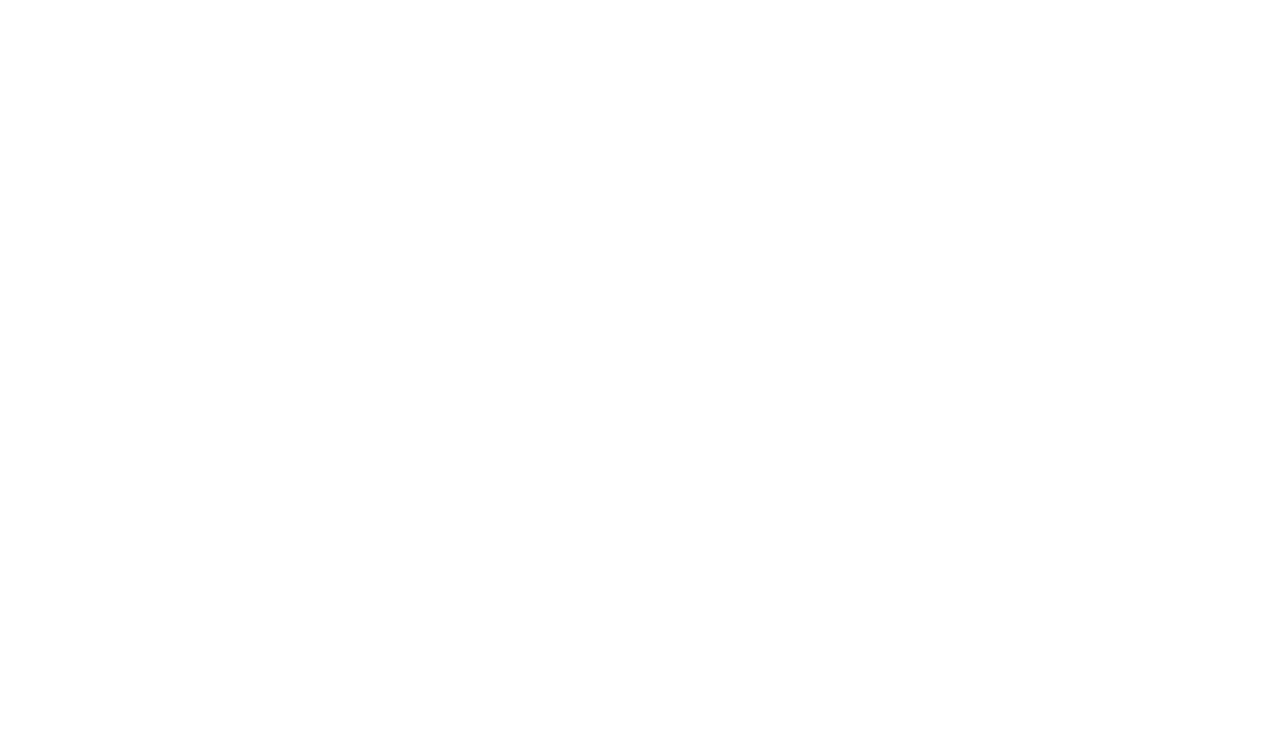
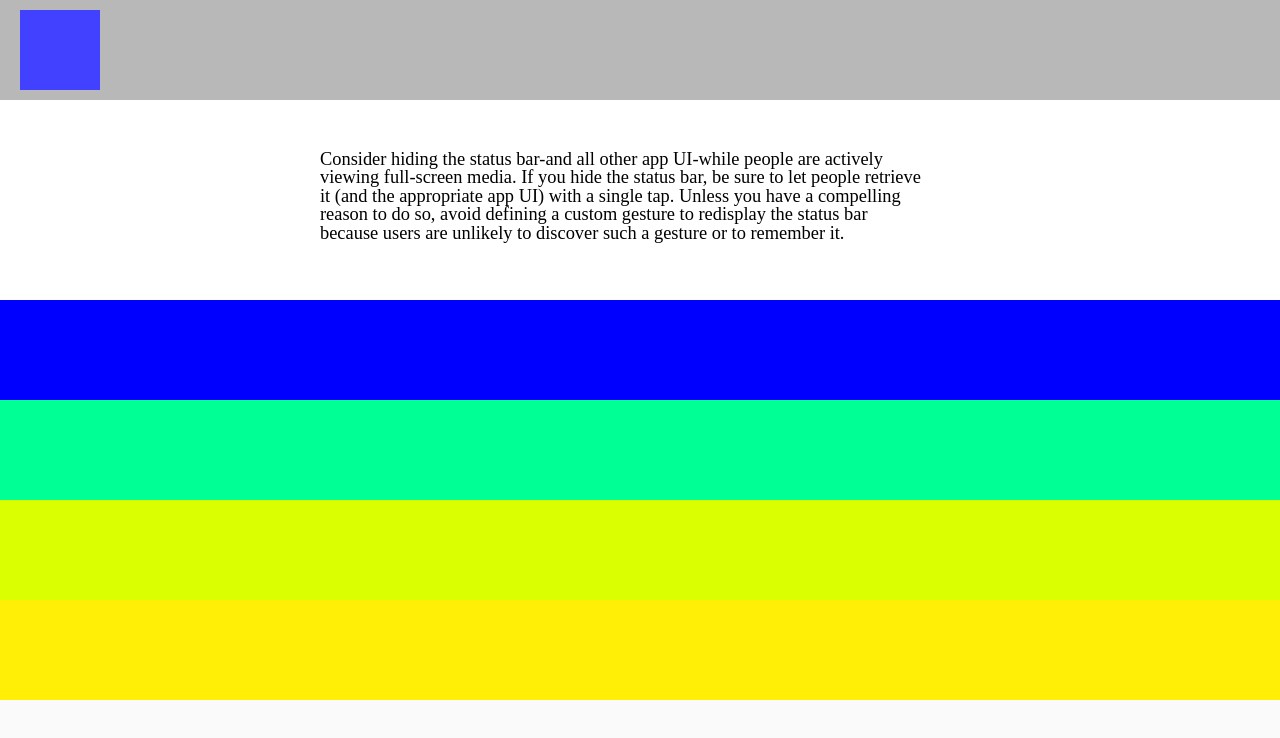
Before and after one commit to mroseweir/html-css-lab, a plain HTML site: page drill-3/index.html in a window 1280 px wide. Drawn offline with Linux system fonts and the light colour scheme.

Commit message:
final answers

```diff
--- a/drill-1/index.css
+++ b/drill-1/index.css
@@ -22,7 +22,7 @@ body {
 #footer {
     background-color: rgb(0, 0, 0);
     width: 75%;
-    height: 150px;
+    height: 100px;
     margin: 0 auto;
     padding: 0px;
 }
--- a/drill-2/index.css
+++ b/drill-2/index.css
@@ -32,7 +32,7 @@ body {
 
 .h5 {
     border-radius: 50%;
-    background-color: blue;
+    background-color: rgb(160, 220, 255);
     height: 195px;
     width: 195px;
     position: absolute;
@@ -63,7 +63,7 @@ body {
     width: 50%;
     height: 225px;
     border: solid rgb(80, 80, 80) 0.1px;
-    box-shadow: 1px 1px 1px rgb(80, 80, 80);
+    box-shadow: 2px 2px 3px rgb(145, 145, 145);
     margin: 25px auto;
     padding: 25px;
     position: relative;
--- a/drill-3/index.css
+++ b/drill-3/index.css
@@ -0,0 +1,127 @@
+body {
+    background-color: rgb(250, 250, 250);
+    width: 100%;
+}
+
+#header {
+    width: 100%;
+    height: 100px;
+    background-color: rgb(184, 184, 184);
+    margin: 0;
+    padding: 0;
+}
+
+.h1 {
+    box-sizing: border-box;
+    width: 80px;
+    height: 80px;
+    background-color: rgb(65, 65, 255);
+    margin: 0px;
+    padding: 5px;
+    position: absolute;
+    left: 20px;
+    top: 10px;
+}
+
+#text-box {
+    width: 100%;
+    height: 200px;
+    background-color: rgb(255, 255, 255);
+    position: relative;
+    font-size: 1.15em;
+}
+
+.h2 {
+    width: 75%;
+    height: 100%;
+    color: black;
+    position: absolute;
+    top: 25%;
+    left: 25%;
+}
+
+#blue-box {
+    height: 100px;
+    width: 100%;
+    background-color: blue;
+    margin: 0 auto;
+    padding: 0;
+    bottom: 0px;
+}
+
+#green-box {
+    height: 100px;
+    width: 100%;
+    background-color: rgb(0, 255, 149);
+    margin: 0 auto;
+    padding: 0;
+    bottom: 0px;
+}
+
+#light-green-box {
+    height: 100px;
+    width: 100%;
+    background-color: rgb(217, 255, 0);
+    margin: 0 auto;
+    padding: 0;
+    bottom: 0px;
+}
+
+#yellow-box {
+    height: 100px;
+    width: 100%;
+    background-color: rgb(255, 238, 6);
+    margin: 0 auto;
+    padding: 0;
+    bottom: 0px;
+}
+
+
+
+
+
+
+
+html, body, div, span, applet, object, iframe,
+h1, h2, h3, h4, h5, h6, p, blockquote, pre,
+a, abbr, acronym, address, big, cite, code,
+del, dfn, em, img, ins, kbd, q, s, samp,
+small, strike, strong, sub, sup, tt, var,
+b, u, i, center,
+dl, dt, dd, ol, ul, li,
+fieldset, form, label, legend,
+table, caption, tbody, tfoot, thead, tr, th, td,
+article, aside, canvas, details, embed,
+figure, figcaption, footer, header, hgroup,
+menu, nav, output, ruby, section, summary,
+time, mark, audio, video {
+	margin: 0;
+	padding: 0;
+	border: 0;
+	font-size: 100%;
+	font: inherit;
+	vertical-align: baseline;
+}
+/* HTML5 display-role reset for older browsers */
+article, aside, details, figcaption, figure,
+footer, header, hgroup, menu, nav, section {
+	display: block;
+}
+body {
+	line-height: 1;
+}
+ol, ul {
+	list-style: none;
+}
+blockquote, q {
+	quotes: none;
+}
+blockquote:before, blockquote:after,
+q:before, q:after {
+	content: '';
+	content: none;
+}
+table {
+	border-collapse: collapse;
+	border-spacing: 0;
+}
--- a/drill-3/index.html
+++ b/drill-3/index.html
@@ -0,0 +1,26 @@
+<!DOCTYPE html>
+<html lang="en">
+<head>
+    <meta charset="UTF-8">
+    <meta http-equiv="X-UA-Compatible" content="IE=edge">
+    <meta name="viewport" content="width=device-width, initial-scale=1.0">
+    <title>Drill 3</title>
+    <link rel='stylesheet' href='index.css'>
+</head>
+<body>
+    <section id='header'>
+        <h1 class='h1'></h1>
+    </section>
+    <section id='text-box'>
+        <p class='h2'>Consider hiding the status bar-and all other app UI-while people are actively<br>
+            viewing full-screen media. If you hide the status bar, be sure to let people retrieve <br>
+            it (and the appropriate app UI) with a single tap. Unless you have a compelling<br>
+            reason to do so, avoid defining a custom gesture to redisplay the status bar<br>
+            because users are unlikely to discover such a gesture or to remember it.</p>
+    </section>
+    <section id='blue-box'></section>
+    <section id='green-box'></section>
+    <section id='light-green-box'></section>
+    <section id='yellow-box'></section>
+</body>
+</html>
```
